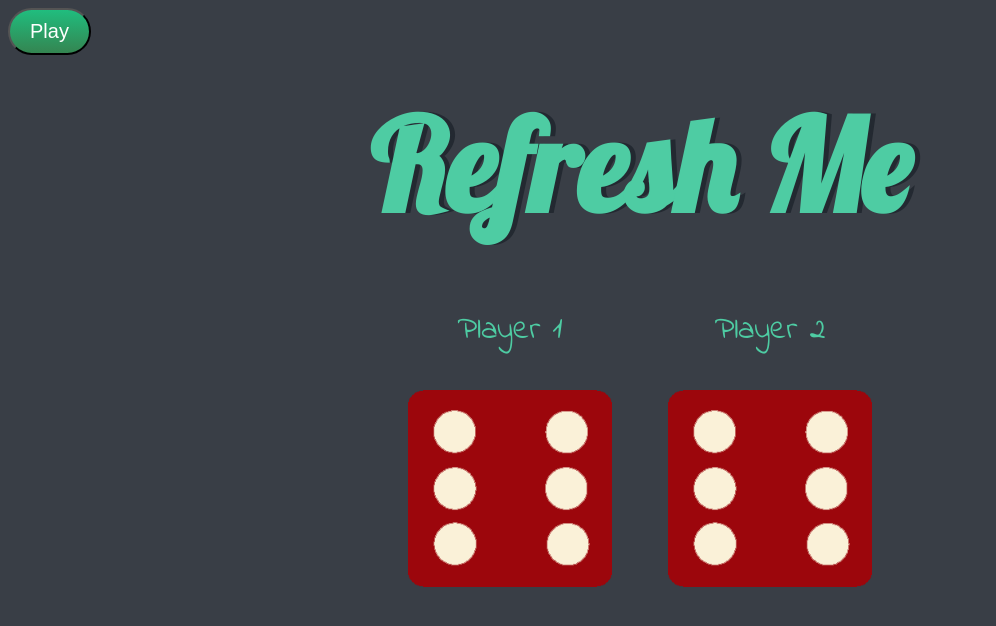
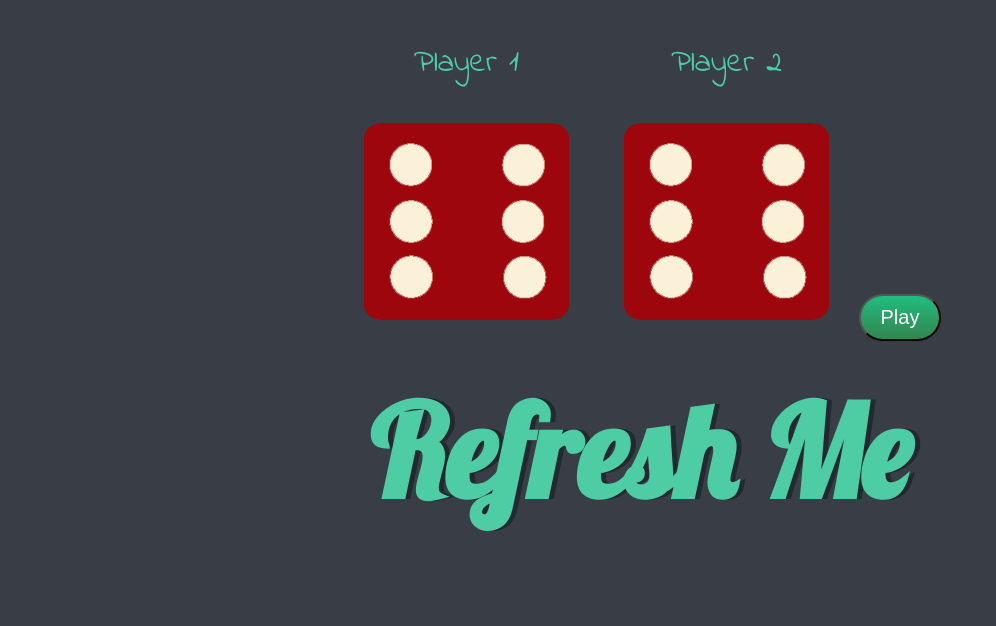
Before and after one commit to yuktha-c-reddy/dice-player, a plain HTML site: page index.html in a window 1280 px wide. Shown: the whole page, without its empty margins (0-996 px from the left). Drawn offline with Linux system fonts and the light colour scheme.

Commit message:
Update index.html

```diff
--- a/index.html
+++ b/index.html
@@ -9,9 +9,9 @@
   </head>
   <body>
 <div >
-    <button onclick="play()">Play</button>
+
     <div class="container">
-      <h1>Refresh Me</h1>
+
 
       <div class="dice">
         <p>Player 1</p>
@@ -22,9 +22,11 @@
         <p>Player 2</p>
         <img class="img2" src="images/dice6.png">
       </div>
-
+      <button align="center" onclick="play()">Play</button>
+         <h1>Refresh Me</h1>
     </div>
 </div>
+
 
     <script src="index.js" charset="utf-8"></script>
 
```
